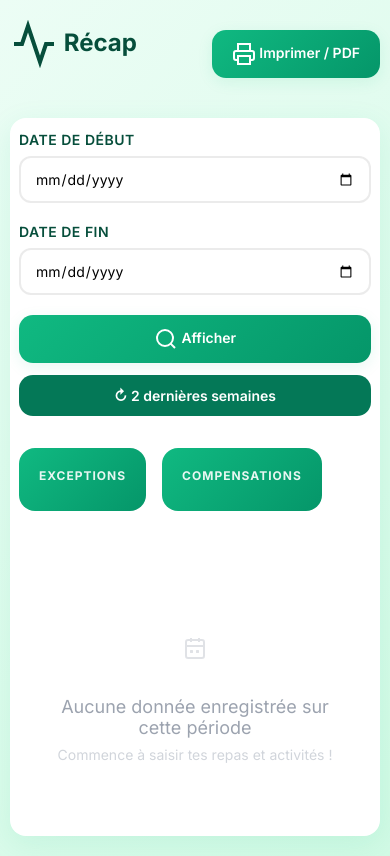
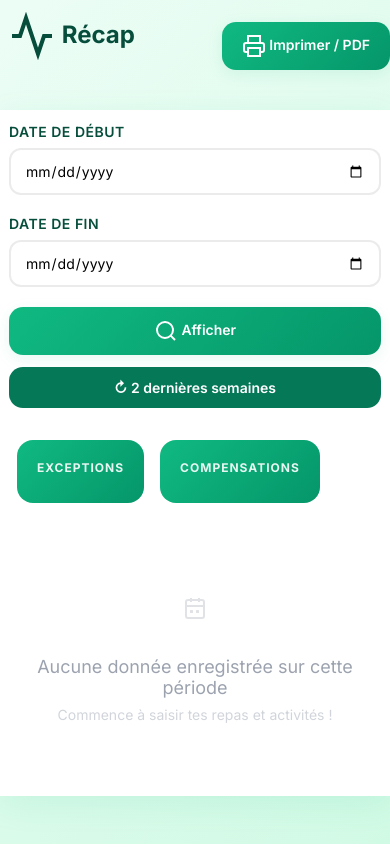
Before and after one commit to pespay-cmyk/nutristep, a Flask app: template templates/meals_recap.html in a window 390 px wide. Run offline with Flask 3, Linux system fonts and the light colour scheme; the template is opened without the code that fills it, so the values that code supplies are empty.

Commit message:
Ajout logo + installation application mobile

```diff
--- /dev/null
+++ b/static/sw.js
@@ -0,0 +1,3 @@
+self.addEventListener("install", (e) => self.skipWaiting());
+self.addEventListener("activate", (e) => self.clients.claim());
+self.addEventListener("fetch", (e) => {});
--- a/templates/base.html
+++ b/templates/base.html
@@ -5,8 +5,10 @@
     <meta name="viewport" content="width=device-width, initial-scale=1.0">
     <title>{% block title %}NutriStep{% endblock %}</title>
     <!-- Favicon -->
-    <link rel="icon" type="image/svg+xml" href="{{ url_for('static', filename='favicon.svg') }}">
-    <link rel="apple-touch-icon" href="{{ url_for('static', filename='favicon.svg') }}">
+    <link rel="manifest" href="{{ url_for('static', filename='manifest.json') }}">
+    <meta name="theme-color" content="#2ecc71">
+    <link rel="icon" href="{{ url_for('static', filename='images/nutristep-icone.png') }}">
+    <link rel="apple-touch-icon" href="{{ url_for('static', filename='images/nutristep-icone.png') }}">
 
     <!-- CSS Icônes -->
     <link rel="stylesheet" href="{{ url_for('static', filename='icons.css') }}">
@@ -192,6 +194,21 @@
             animation: slideIn 0.3s ease;
         }
 
+        // Nouvel icone
+        .brand {
+            display: flex;
+            align-items: center;
+            gap: 10px;
+        }
+
+        .logo-icon {
+            height: 32px;
+        }
+
+        .brand-name {
+            font-size: 1.4rem;
+            font-weight: 600;
+        }
         @keyframes slideIn {
             from {
                 transform: translateY(-10px);
@@ -526,7 +543,12 @@
     <div class="container">
         {% if session.user_id %}
         <div class="navbar">
-            <h1>NutriStep</h1>
+            <div class="brand">
+                <img src="{{ url_for('static', filename='images/nutristep-icone.png') }}"
+                     alt="NutriStep"
+                     class="logo-icon">
+                <span class="brand-name">NutriStep</span>
+            </div>
                <nav>
                     <a href="{{ url_for('dashboard') }}">
                         <svg class="icon icon-home"><use href="#icon-home"/></svg>
@@ -591,5 +613,10 @@
     {% block extra_js %}{% endblock %}
     <!-- Sprite SVG des icônes -->
     {% include 'icons.svg' %}
+    <script>
+    if ('serviceWorker' in navigator) {
+      navigator.serviceWorker.register("{{ url_for('static', filename='sw.js') }}");
+    }
+    </script>
 </body>
 </html>
--- a/templates/meals_recap.html
+++ b/templates/meals_recap.html
@@ -232,11 +232,11 @@
         }
         /* Colonnes flexibles selon contenu */
         .date-cell {
-            width: 40px !important;
+            width: 12% !important; /* Pourcentage au lieu de pixels */
         }
 
         .meal-cell {
-            width: auto !important;
+            width: auto !important; /* Se répartit équitablement */
             min-width: 60px !important;
         }
 
@@ -335,6 +335,73 @@
         .card > div {
             overflow-x: auto;
             -webkit-overflow-scrolling: touch;
+        }
+
+
+
+
+        /* FORCER utilisation de toute la largeur */
+        .content {
+            padding: 12px 0 !important;
+            max-width: 100% !important;
+        }
+
+        .card {
+            margin: 0 !important;
+            padding: 12px 8px !important;
+            border-radius: 0 !important;
+            overflow: visible !important;
+        }
+
+        /* Wrapper du tableau sans scroll */
+        .card > div {
+            overflow-x: visible !important;
+        }
+
+        /* Tableau : vraiment 100% */
+        .recap-table-wrapper,
+        .recap-table {
+            width: 100% !important;
+            max-width: 100% !important;
+            min-width: 0 !important;
+            overflow-x: visible !important;
+        }
+
+        /* Stats en haut aussi pleine largeur */
+        .summary-stats {
+            margin: 0 !important;
+            padding: 0 8px !important;
+        }
+        /* VRAIMENT forcer 100% de largeur sur TOUT */
+        body {
+            overflow-x: hidden !important;
+        }
+
+        .container {
+            max-width: 100% !important;
+            padding: 0 !important;
+        }
+
+        .navbar {
+            padding: 12px 8px !important;
+        }
+
+        h1 {
+            padding: 0 8px !important;
+        }
+
+        /* Recap spécifiquement */
+        .period-selector,
+        .summary-stats,
+        .card {
+            width: 100% !important;
+            box-sizing: border-box !important;
+        }
+
+        /* Tableau 100% */
+        .recap-table {
+            width: 100% !important;
+            table-layout: fixed !important; /* Important pour répartir équitablement */
         }
     }
 
```
Also changed, not shown: static/images/nutristep-icon-192.png (added), static/images/nutristep-icon-512.png (added), static/images/nutristep-icone.png (added), static/images/nutristep-logo.png (added), static/manifest.json (added).
